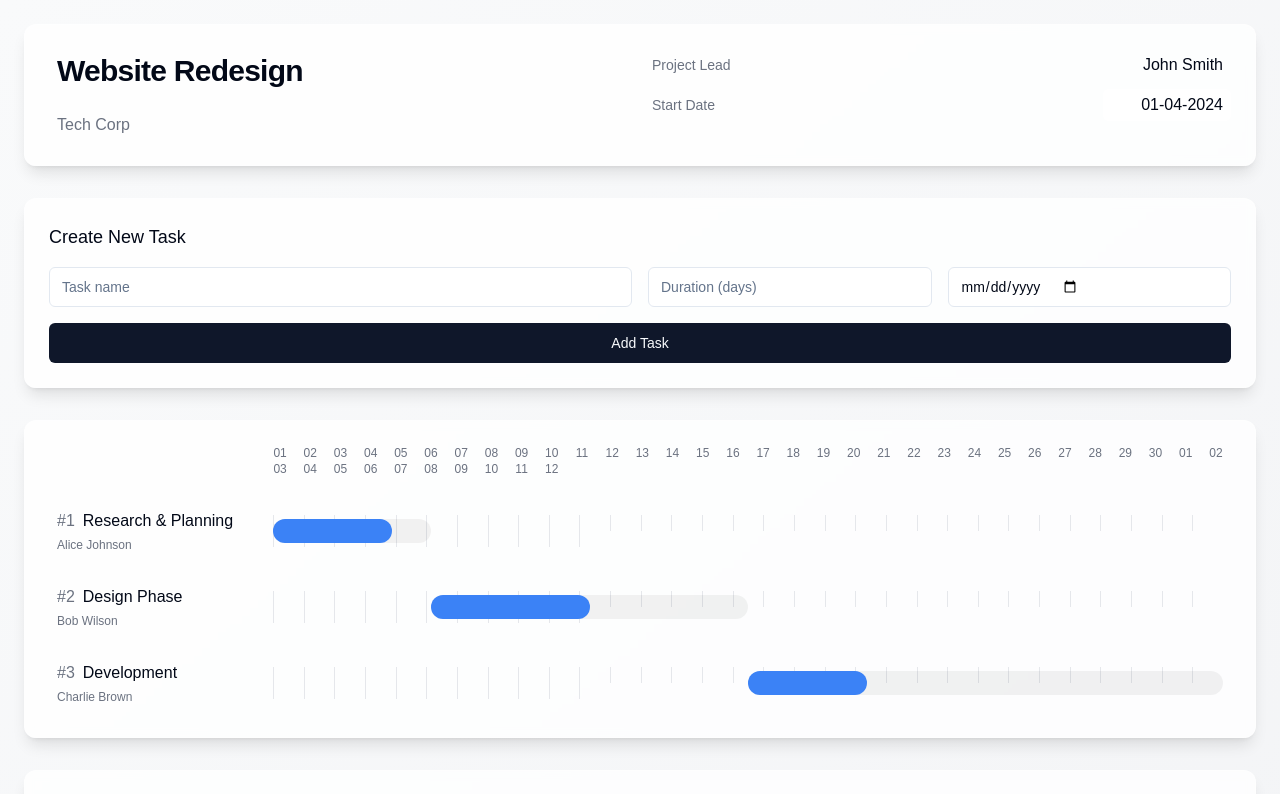
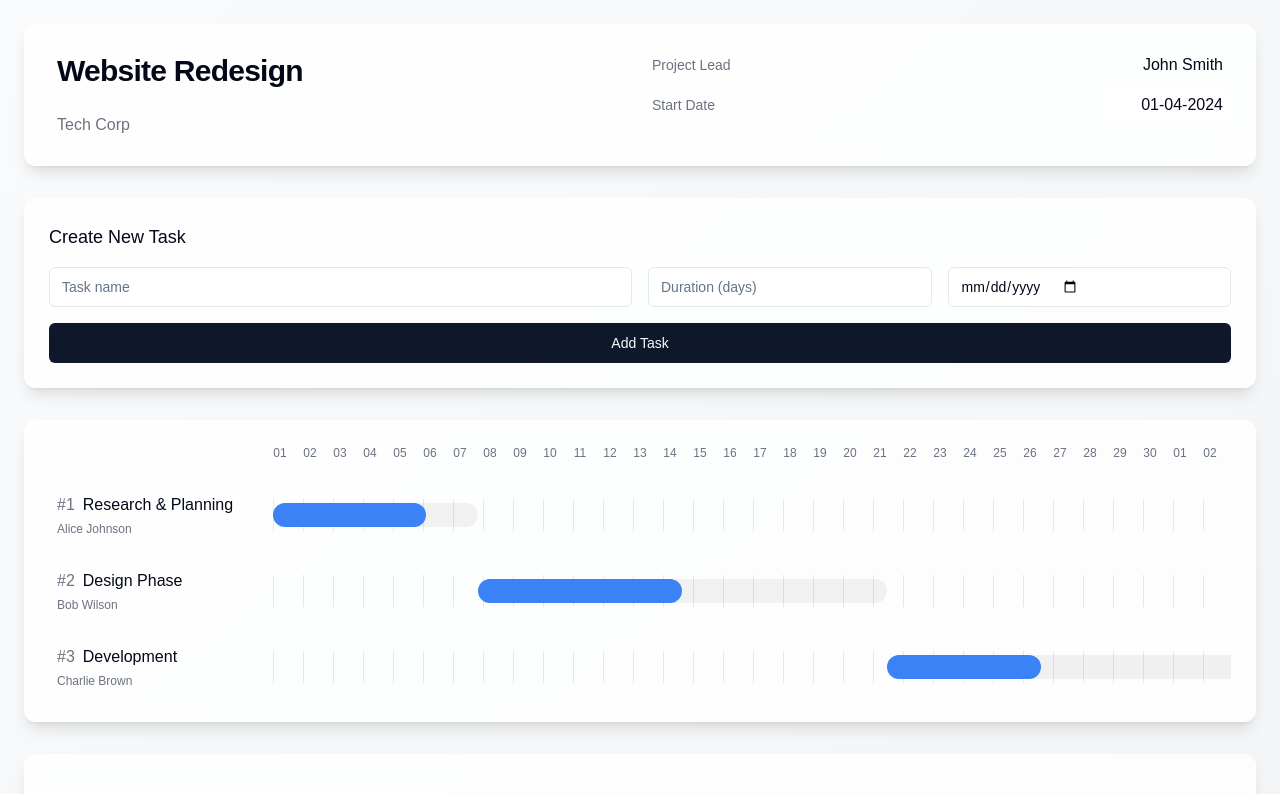
Before and after one commit to Thorpo123/project-planner-pro, a React (Vite) app: page / in a window 1280 px wide. Shown: the top 794 px of the page. Built offline with nearby package versions, Linux system fonts and the light colour scheme.

Commit message:
Auto zoom timeline on task duration
Implement functionality to automatically zoom out the timeline when a task's duration expands, ensuring consistent formatting.
[skip gpt_engineer]

```diff
--- a/src/components/TaskTimeline.tsx
+++ b/src/components/TaskTimeline.tsx
@@ -25,6 +25,10 @@ export const TaskTimeline = () => {
   );
 
   const days = eachDayOfInterval({ start: startDate, end: endDate });
+
+  // Calculate minimum width per day to ensure proper spacing
+  const minDayWidth = 30; // minimum width in pixels for each day
+  const totalWidth = days.length * minDayWidth;
 
   const handleDragEnd = (result: any) => {
     if (!result.destination) return;
@@ -77,7 +81,6 @@ export const TaskTimeline = () => {
     setResizing(null);
   };
 
-  // Add and remove event listeners for resize
   React.useEffect(() => {
     if (resizing) {
       window.addEventListener("mousemove", handleResizeMove);
@@ -91,10 +94,10 @@ export const TaskTimeline = () => {
 
   return (
     <div className="glass-card rounded-xl p-6 animate-slide-in">
-      <div className="space-y-6">
-        <div className="grid grid-cols-[200px_1fr] gap-4">
+      <div className="space-y-6 overflow-x-auto timeline-scroll">
+        <div className="grid grid-cols-[200px_1fr] gap-4" style={{ minWidth: totalWidth + 200 }}>
           <div />
-          <div className="grid grid-cols-[repeat(auto-fit,minmax(30px,1fr))]">
+          <div className="grid" style={{ gridTemplateColumns: `repeat(${days.length}, minmax(${minDayWidth}px, 1fr))` }}>
             {days.map((day) => (
               <div
                 key={day.toISOString()}
@@ -113,6 +116,7 @@ export const TaskTimeline = () => {
                 {...provided.droppableProps}
                 ref={provided.innerRef}
                 className="space-y-4"
+                style={{ minWidth: totalWidth + 200 }}
               >
                 {projectData.tasks.map((task, index) => {
                   const taskStart = new Date(task.startDate);
@@ -148,8 +152,7 @@ export const TaskTimeline = () => {
                             </div>
                           </div>
                           <div className="relative h-8" ref={timelineRef}>
-                            {/* Background grid lines */}
-                            <div className="absolute inset-0 grid grid-cols-[repeat(auto-fit,minmax(30px,1fr))]">
+                            <div className="absolute inset-0 grid" style={{ gridTemplateColumns: `repeat(${days.length}, minmax(${minDayWidth}px, 1fr))` }}>
                               {days.map((day) => (
                                 <div
                                   key={day.toISOString()}
@@ -158,7 +161,6 @@ export const TaskTimeline = () => {
                               ))}
                             </div>
 
-                            {/* Task bar */}
                             <div
                               className="absolute h-6 top-1 rounded-full bg-black/5 group-hover:bg-black/10 transition-colors duration-200"
                               style={{
@@ -166,7 +168,6 @@ export const TaskTimeline = () => {
                                 width: `${((duration + 1) / days.length) * 100}%`,
                               }}
                             >
-                              {/* Left resize handle */}
                               <div
                                 className="absolute left-0 top-0 bottom-0 w-2 cursor-ew-resize hover:bg-blue-500/50 rounded-l-full"
                                 onMouseDown={() =>
@@ -174,7 +175,6 @@ export const TaskTimeline = () => {
                                 }
                               />
 
-                              {/* Progress bar */}
                               <div
                                 className="h-full rounded-full bg-blue-500"
                                 style={{
@@ -182,7 +182,6 @@ export const TaskTimeline = () => {
                                 }}
                               />
 
-                              {/* Right resize handle */}
                               <div
                                 className="absolute right-0 top-0 bottom-0 w-2 cursor-ew-resize hover:bg-blue-500/50 rounded-r-full"
                                 onMouseDown={() => handleResizeStart(task.id, "end")}
```
